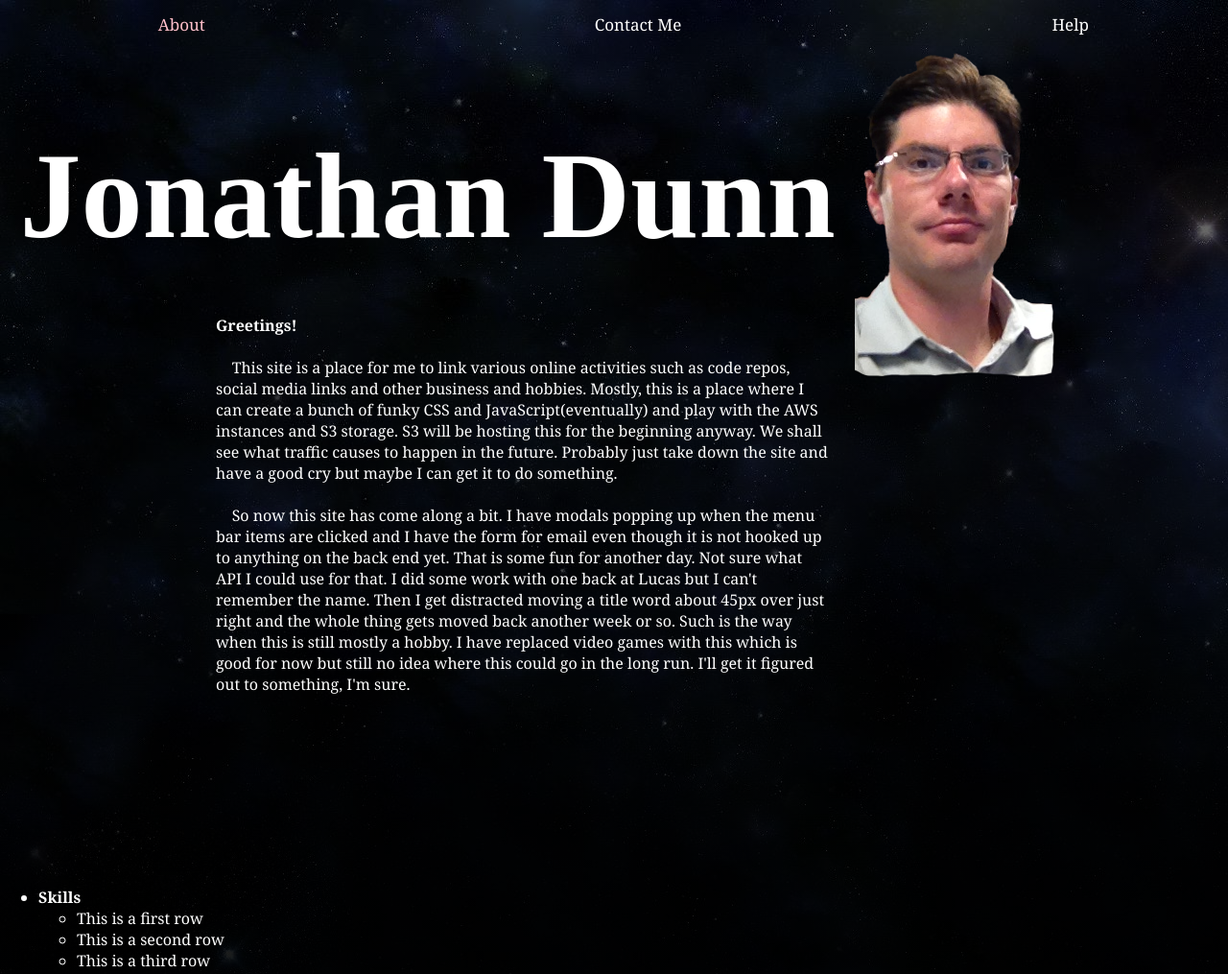
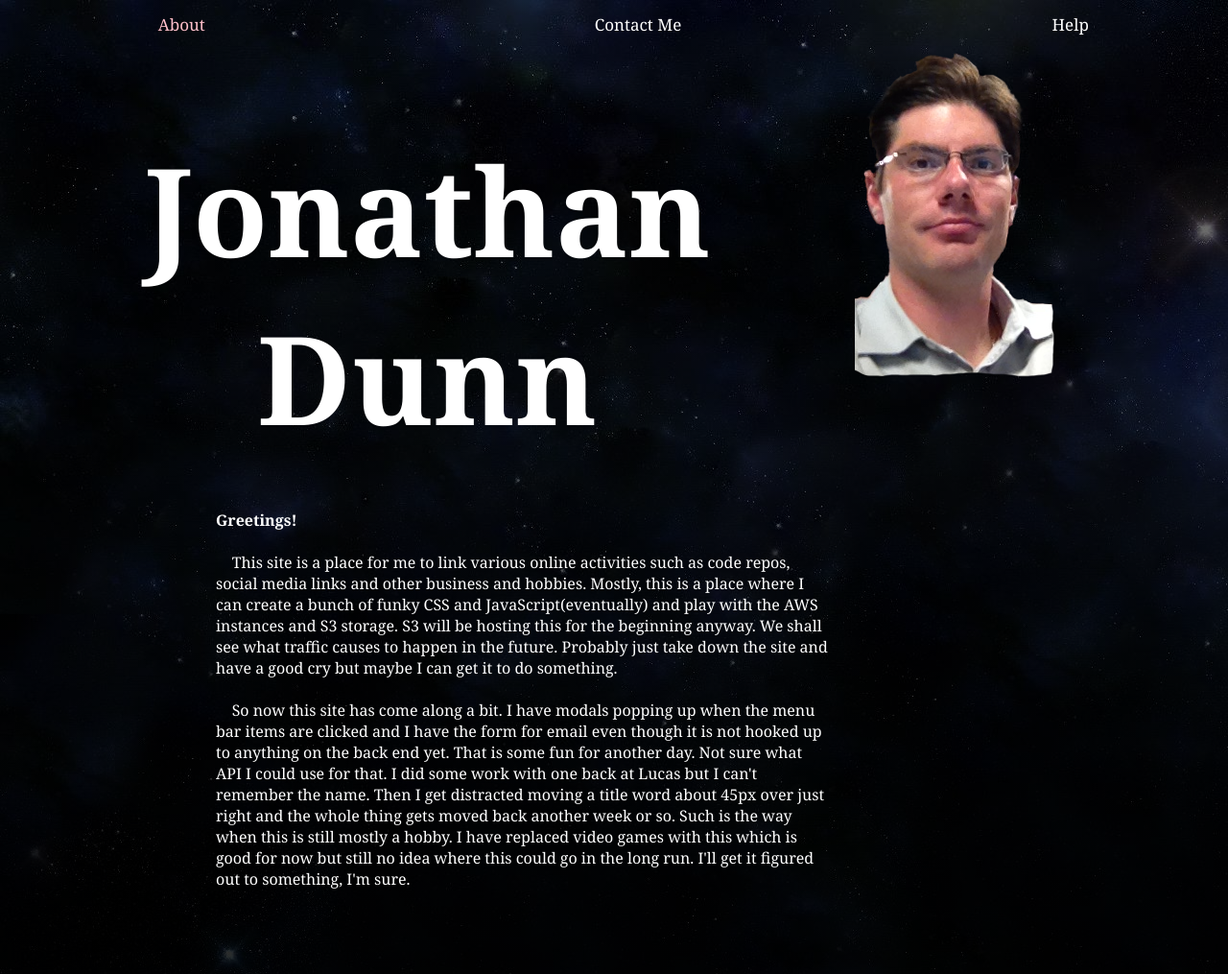
Before and after one commit to mydraal56/mydraal56.github.io, a plain HTML site: page index.html in a window 1280 px wide. Shown: the top 1015 px of the page at 96% size. Drawn offline with nearby package versions, Linux system fonts and the light colour scheme.

Commit message:
cleaning
small stuff

```diff
--- a/theme.css
+++ b/theme.css
@@ -11,7 +11,7 @@ p {
 
 h1 {
 
-	font-family: Gothic;
+
 }
 
 header {
```
